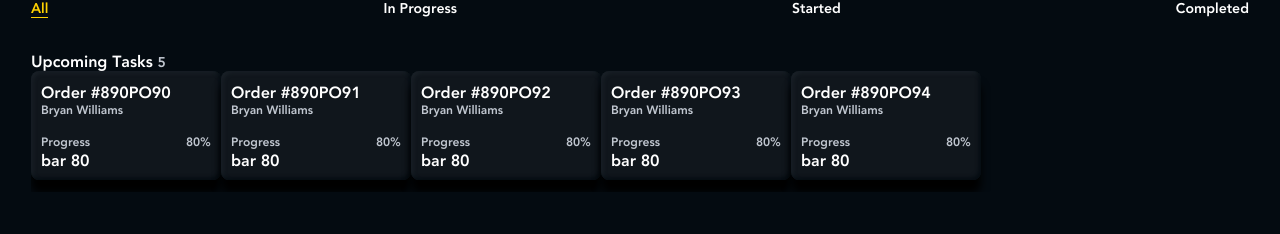
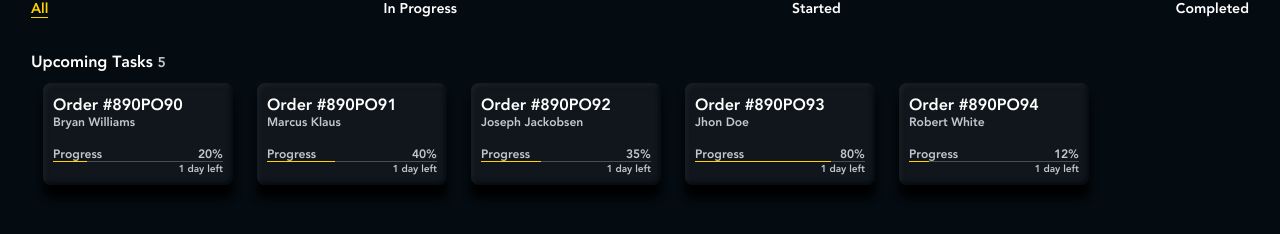
Before and after one commit to ignacioambia/web-mobile-sample, a Vue app: page /#/all-tasks in a window 1280 px wide. Shown: the part 192-426 px from the top of the page. Built offline with nearby package versions, Linux system fonts and the light colour scheme; what mdi-vue would draw is missing.

Commit message:
make custom progress bar dynamic

```diff
--- a/src/assets/styles/_index.scss
+++ b/src/assets/styles/_index.scss
@@ -3,6 +3,10 @@
 
 .primary-yellow-txt{
     color : $primary-yellow;
+}
+
+.secondary-gray-txt{
+    color : $secondary-gray;
 }
 
 .d-flex{
@@ -34,3 +38,9 @@
         margin-bottom: #{$i}rem;
     }
 }
+
+@for $i from 10 through 18 {
+    .font-size-#{$i}{
+        font-size: #{$i}px;
+    }
+}
--- a/src/components/CustomProgressBar.vue
+++ b/src/components/CustomProgressBar.vue
@@ -1,5 +1,5 @@
 <template>
-  <div>
+  <div class="custom-progress-bar">
       <div class="progress-legend">
           <div>
               Progress
@@ -8,8 +8,10 @@
               {{progress}}%
           </div>
       </div>
-      <div>
-          bar {{progress}}
+      <div class="bar">
+         <div class="progress" :style="{'min-width' : progress + '%'}">
+
+         </div>
       </div>
   </div>
 </template>
@@ -26,10 +28,27 @@ export default {
 </script>
 
 <style scoped lang="scss">
-.progress-legend{
-    display: flex;
-    justify-content: space-between;
-    font-size: 12px;
+.custom-progress-bar{
     color : $secondary-gray;
+
+    .progress-legend{
+        display: flex;
+        justify-content: space-between;
+        font-size: 12px;
+    }
+
+    .bar{
+        background-color: #494C50;
+        min-height: 1px;
+        position: relative;
+
+        .progress{
+            position: absolute;
+            min-height: 100%;
+            background-color: $primary-yellow ;
+        }
+    }
+
 }
+
 </style>
--- a/src/components/OrderProgress.vue
+++ b/src/components/OrderProgress.vue
@@ -4,9 +4,12 @@
           Order #{{order.id}}
       </div>
       <div class="person-in-charge mb-1">
-          Bryan Williams
+          {{order.inCharge}}
       </div>
-      <custom-progress-bar :progress="80"/>
+      <custom-progress-bar :progress="order.progress"/>
+      <div class="d-flex justify-content-end font-size-10 secondary-gray-txt">
+          1 day left
+      </div>
   </div>
 </template>
 
@@ -30,6 +33,7 @@ export default {
     border-radius: 8px;
     padding : 10px;
     min-width: 170px;
+    margin : 12px;
     box-shadow: inset -2px -2px 4px 0 #040B11, inset 2px 2px 4px 0 #1C232A, 0 13px 9px 0 #000000;
 
     .person-in-charge{
```
